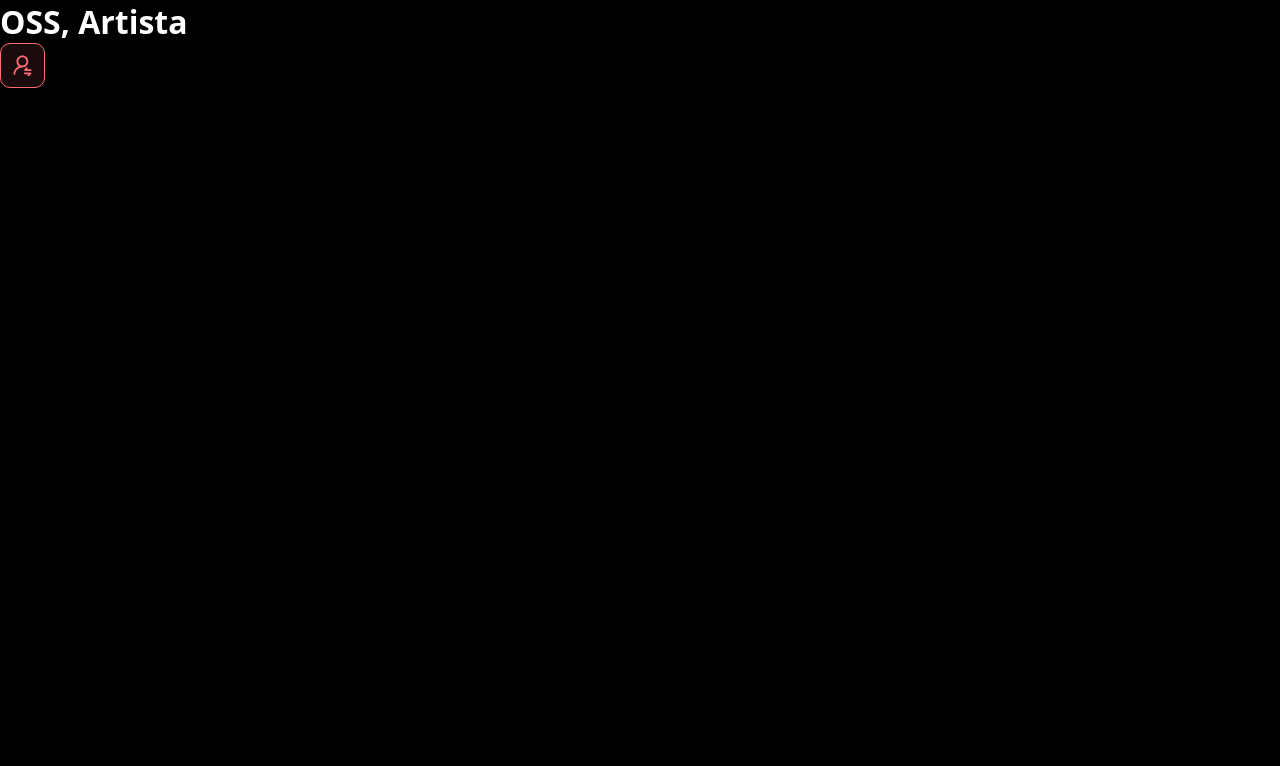
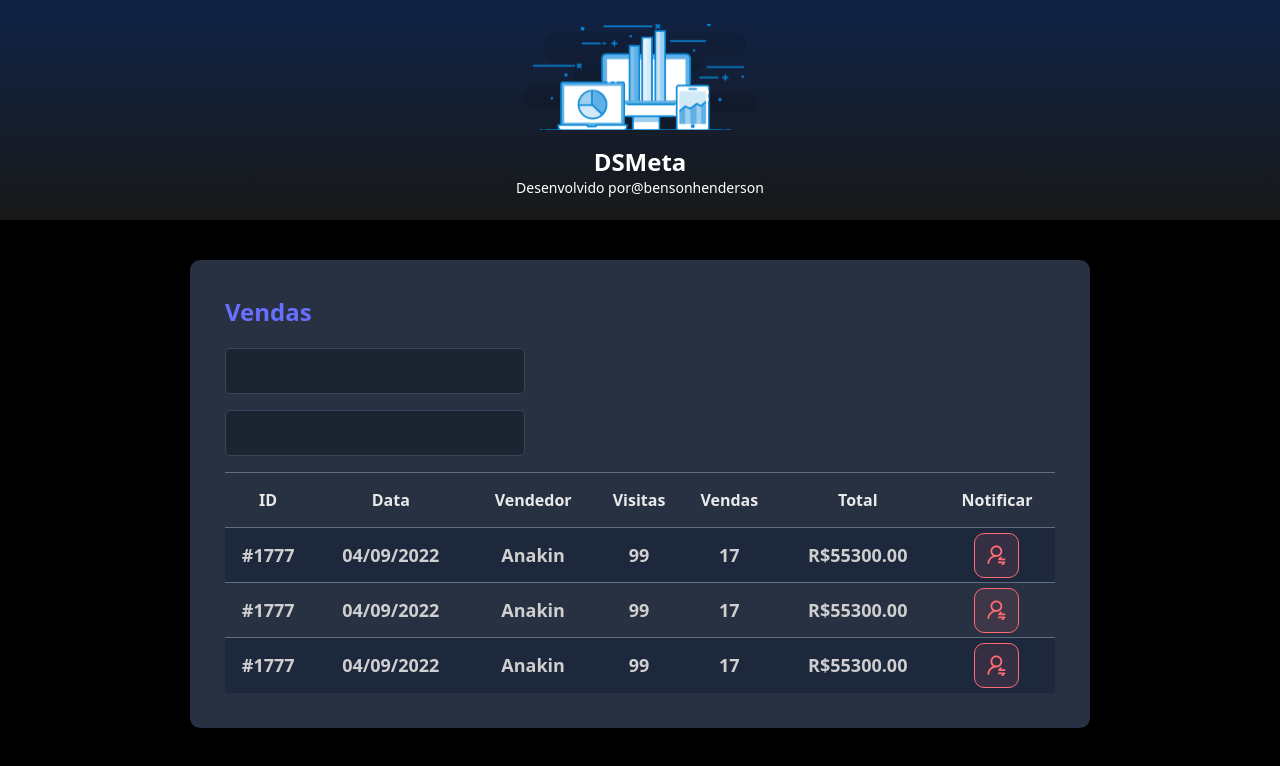
Before and after one commit to Paulo1777/dsmeta, a React (Vite) app in the folder frontend/: page / in a window 1280 px wide. Shown: the top 766 px of the page. Built offline with nearby package versions, Linux system fonts and the light colour scheme.

Commit message:
Other components

```diff
--- a/frontend/src/App.tsx
+++ b/frontend/src/App.tsx
@@ -1,13 +1,24 @@
-import NotificationButton from '../src/Components/Notification button'
+import Header from "./Components/Header"
+import SalesCard from "./Components/SalesCard"
+
 
 
 function App() {
-return (
-  <>
-   <h1>OSS, Artista</h1>
-   <NotificationButton/>
-  </>
-)
+  return (
+    <>
+      <Header />
+      <main>
+        <section id="sales">
+          <div className="dsmeta-container">
+            <SalesCard />
+            </div>
+        </section>
+      </main>
+
+    </>
+
+ )
 }
 
+
 export default App
--- /dev/null
+++ b/frontend/src/Components/Header/index.tsx
@@ -0,0 +1,22 @@
+import logo from '../../assets/img/logo.svg'
+
+import './style.css'
+
+function Header() {
+    return (
+
+        <header>
+            <div className="dsmeta-logo-container">
+                <img src={logo} alt="DSMeta" />
+                <h1>DSMeta</h1>
+                <p>
+                    Desenvolvido por
+                    <a href="https://www.instagram.com/bensonhenderson/">@bensonhenderson</a>
+                </p>
+            </div>
+        </header>
+
+    )
+}
+
+export default Header
--- /dev/null
+++ b/frontend/src/Components/Header/style.css
@@ -0,0 +1,28 @@
+header {
+    background: linear-gradient(180deg, #102347 0%, #181818 100%);
+    height: 220px;
+    display: flex;
+    align-items: center;
+    justify-content: center;
+}
+
+
+.dsmeta-logo-container {
+    display: flex;
+    flex-direction: column;
+    align-items: center;
+}
+
+.dsmeta-logo-container img {
+    width: 235px;
+}
+
+.dsmeta-logo-container h1 {
+    margin-top: 14px;
+    font-size: 24px;
+}
+
+.dsmeta-logo-container p {
+    font-size: 14px;
+    font-weight: 300;
+}
--- /dev/null
+++ b/frontend/src/Components/SalesCard/index.tsx
@@ -0,0 +1,82 @@
+import NotificationButton from '../Notification button'
+import './styles.css'
+
+function SalesCard() {
+    return (
+        <div className="dsmeta-card">
+            <h2 className="dsmeta-sales-title">Vendas</h2>
+            <div>
+                <div className="ds-meta-form-control-container">
+                    <input className="ds-meta-form-control" type="text" />
+                </div>
+                <div className="ds-meta-form-control-container">
+                    <input className="ds-meta-form-control" type="text" />
+                </div>
+            </div>
+
+
+            <div>
+                <table className="dsmeta-sales-table">
+                    <thead>
+                        <tr>
+                            <th className="show992">ID</th>
+                            <th className="show576">Data</th>
+                            <th> Vendedor</th>
+                            <th className="show992">Visitas</th>
+                            <th className="show992">Vendas</th>
+
+                            <th> Total</th>
+                            <th> Notificar</th>
+                        </tr>
+                    </thead>
+
+                    <tbody>
+                        <tr>
+                            <th className="show992">#1777 </th>
+                            <th className="show576">04/09/2022</th>
+                            <th> Anakin </th>
+                            <th className="show992">99</th>
+                            <th className="show992">17</th>
+                            <th>R$55300.00</th>
+                            <th>
+                                <div className="dsmeta-red-btn-container">
+                                    <NotificationButton />
+                                </div>
+                            </th>
+                        </tr>
+
+                        <tr>
+                            <th className="show992">#1777 </th>
+                            <th className="show576">04/09/2022</th>
+                            <th> Anakin </th>
+                            <th className="show992">99</th>
+                            <th className="show992">17</th>
+                            <th>R$55300.00</th>
+                            <th>
+                                <div className="dsmeta-red-btn-container">
+                                    <NotificationButton />
+                                </div>
+                            </th>
+                        </tr>
+                        <tr>
+                            <th className="show992">#1777 </th>
+                            <th className="show576">04/09/2022</th>
+                            <th> Anakin </th>
+                            <th className="show992">99</th>
+                            <th className="show992">17</th>
+                            <th>R$55300.00</th>
+                            <th>
+                                <div className="dsmeta-red-btn-container">
+                                    <NotificationButton />
+                                </div>
+                            </th>
+                        </tr>
+                    </tbody>
+                </table >
+            </div >
+        </div >
+    )
+}
+
+
+export default SalesCard
--- /dev/null
+++ b/frontend/src/Components/SalesCard/styles.css
@@ -0,0 +1,115 @@
+.dsmeta-card {
+    background-color: #283142;
+    border-radius: 10px;
+    padding: 30px 10px;
+}
+
+.dsmeta-sales-title {
+    color: #676FFF;
+    font-size: 24px;
+    margin-bottom: 20px;
+}
+
+.ds-meta-form-control-container {
+    margin-bottom: 16px;
+    max-width: 300px;
+}
+
+.ds-meta-form-control {
+    width: 100%;
+    height: 46px;
+    background-color: #1B2531;
+    border: 1px solid #384459;
+    border-radius: 5px;
+    color: #9AAABE;
+    padding: 0 20px;
+    font-size: 18px;
+}
+
+.dsmeta-sales-table {
+    width: 100%;
+    border: spacing 0;
+    border-collapse: collapse;
+}
+
+.dsmeta-sales-table thead {
+    height: 55px;
+    font-size: 16px;
+    color: #E9E9E9;
+    font-weight: 700;
+}
+
+.dsmeta-sales-table tbody {
+    font-size: 14px;
+    font-weight: 400;
+    text-align: center;
+    color: #CFCFCF;
+}
+
+.dsmeta-sales-table tr {
+    height: 74px;
+    border-top: 1px solid #5F6E82;
+}
+
+.dsmeta-sales-table tbody tr:hover>th {
+    background-color: #554955;
+}
+
+.dsmeta-sales-table tbody tr:nth-child(odd) {
+    background-color: #1d283d;
+}
+
+.dsmeta-red-btn-container {
+    display: flex;
+    justify-content: center;
+}
+
+.dsmeta-red-btn {
+    height: 45px;
+    width: 45px;
+    background: rgba(255, 107, 114, 0.1);
+    border: 1px solid #FF6B72;
+    border-radius: 10px;
+    align-items: center;
+    display: flex;
+    justify-content: center;
+    cursor: pointer;
+}
+
+.dsmeta-red-btn img {
+    width: 19px;
+}
+
+.show576 {
+    display: none;
+
+}
+
+@media (min-width: 576px) {
+    .show576 {
+        display: table-cell;
+    }
+
+    .dsmeta-card {
+        padding: 35px;
+    }
+
+    .dsmeta-sales-table tr {
+        height: 55px;
+    }
+
+    .dsmeta-sales-table tbody {
+        font-size: 18px;
+    }
+
+}
+
+.show992 {
+    display: none;
+}
+
+@media (min-width: 992px) {
+    .show992 {
+        display: table-cell;
+    }
+}
--- a/frontend/src/index.css
+++ b/frontend/src/index.css
@@ -19,3 +19,14 @@
     color: unset;
     text-decoration: none;
 }
+
+.dsmeta-container {
+    width: 100%;
+    max-width: 900px;
+    margin: 0 auto;
+
+}
+
+#sales {
+    padding: 40px 10px;
+}
```
Also changed, not shown: frontend/src/assets/img/logo.svg (added).
